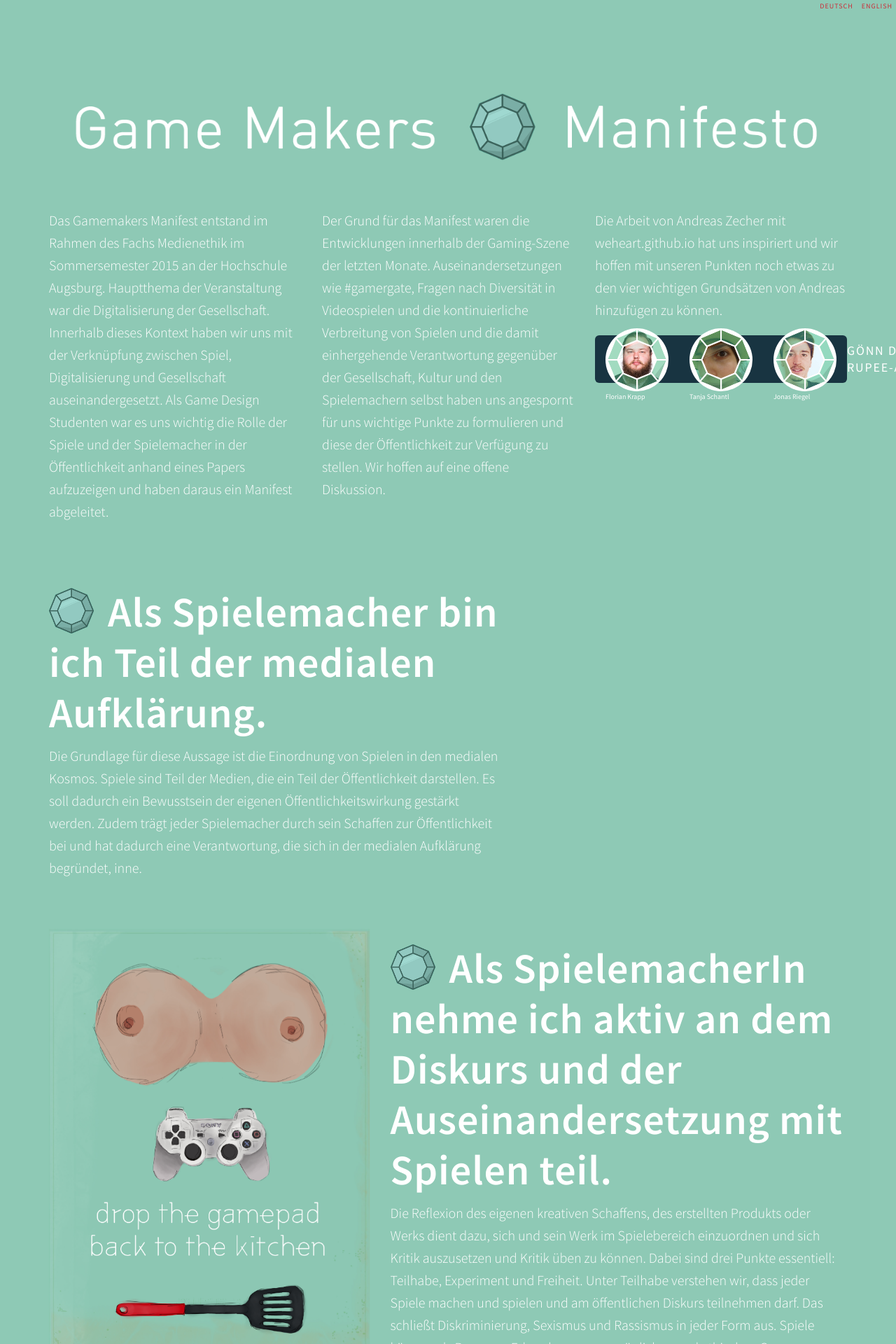
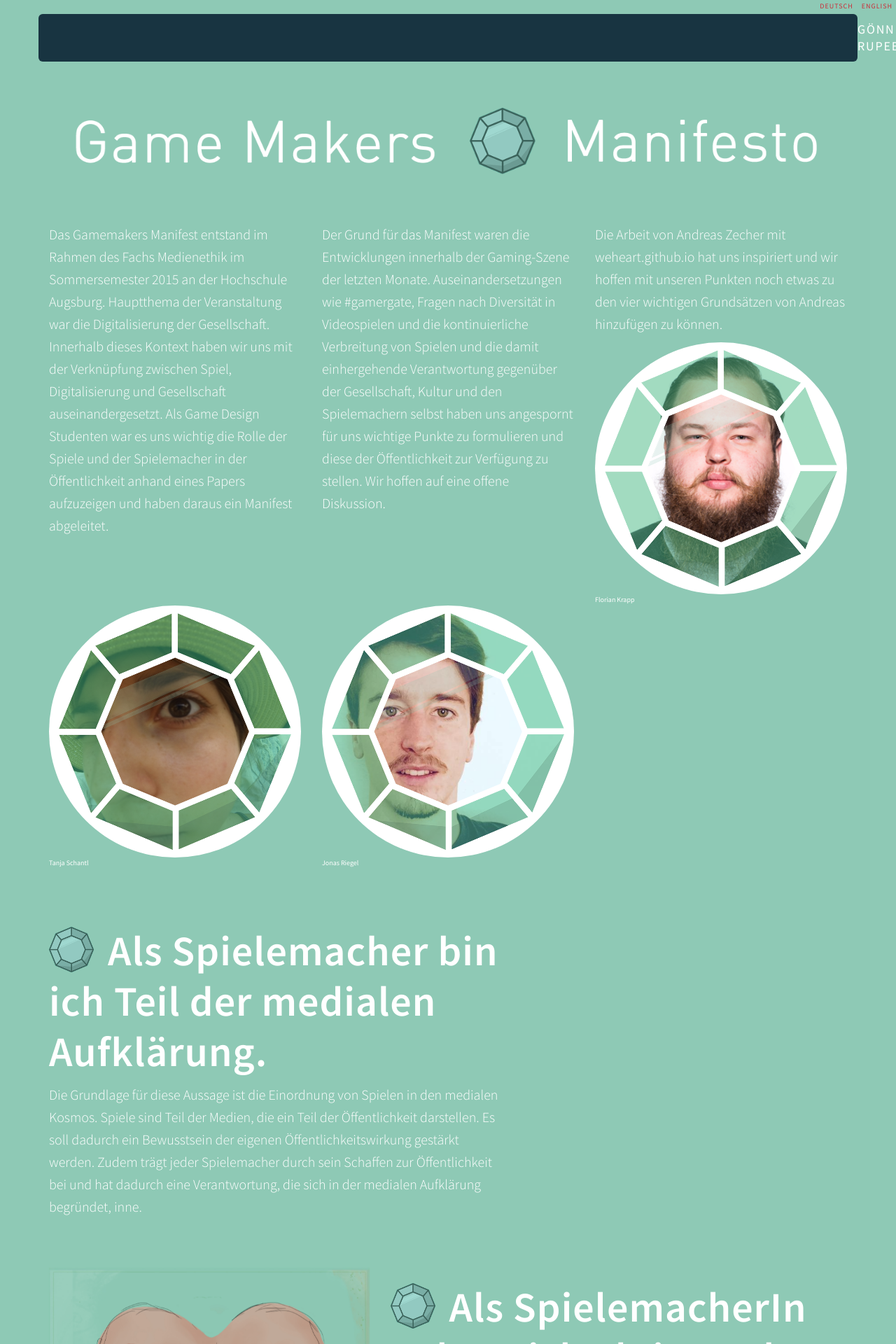
Before and after one commit to gamemakersmanifesto/gamemakersmanifesto.github.io, a Jekyll site: the page built from index.html, in a window 1280 px wide. Shown: the top 1920 px of the page at 70% size. Built offline with Jekyll 4.4.1, drawn with Linux system fonts in a browser that asks for light colours; nearby versions of some CDN libraries.

Commit message:
REFURBISH: Structure + Css

```diff
--- a/_layouts/manifest.html
+++ b/_layouts/manifest.html
@@ -21,7 +21,8 @@
                 </div>
                 <div class="col-md-4">
                     <p>Die Arbeit von Andreas Zecher mit weheart.github.io hat uns inspiriert und wir hoffen mit unseren Punkten noch etwas zu den vier wichtigen Grundsätzen von Andreas hinzufügen zu können.</p>
-                <div class="col-md-4">
+                </div>
+                    <div class="col-md-4">
                     <figure>
                         <img src="img/avatare/Avatar_Flo.png" class="img-responsive img-circle">
                         <figcaption>Florian Krapp</figcaption>
@@ -40,8 +41,6 @@
                         </figure>
                     </div>
                         <a href="/gmmgenerator/index.html" class="btn btn-danger btn-lg avatar-cta btn-block">Gönn dir deinen eigenen <br> Rupee-Avatar!</a>
-                </div>
-
             </section>
         </div>
 
```
